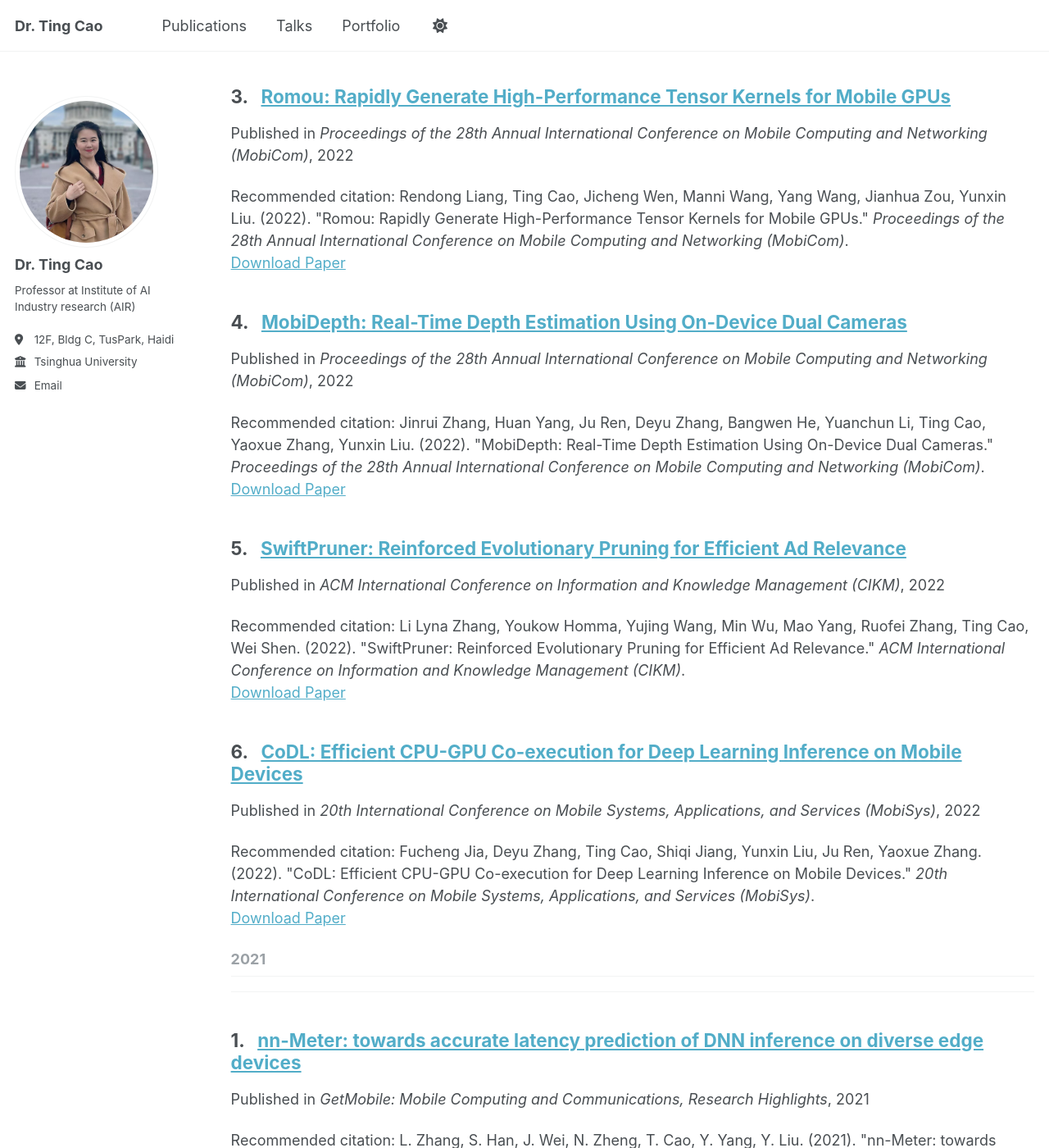
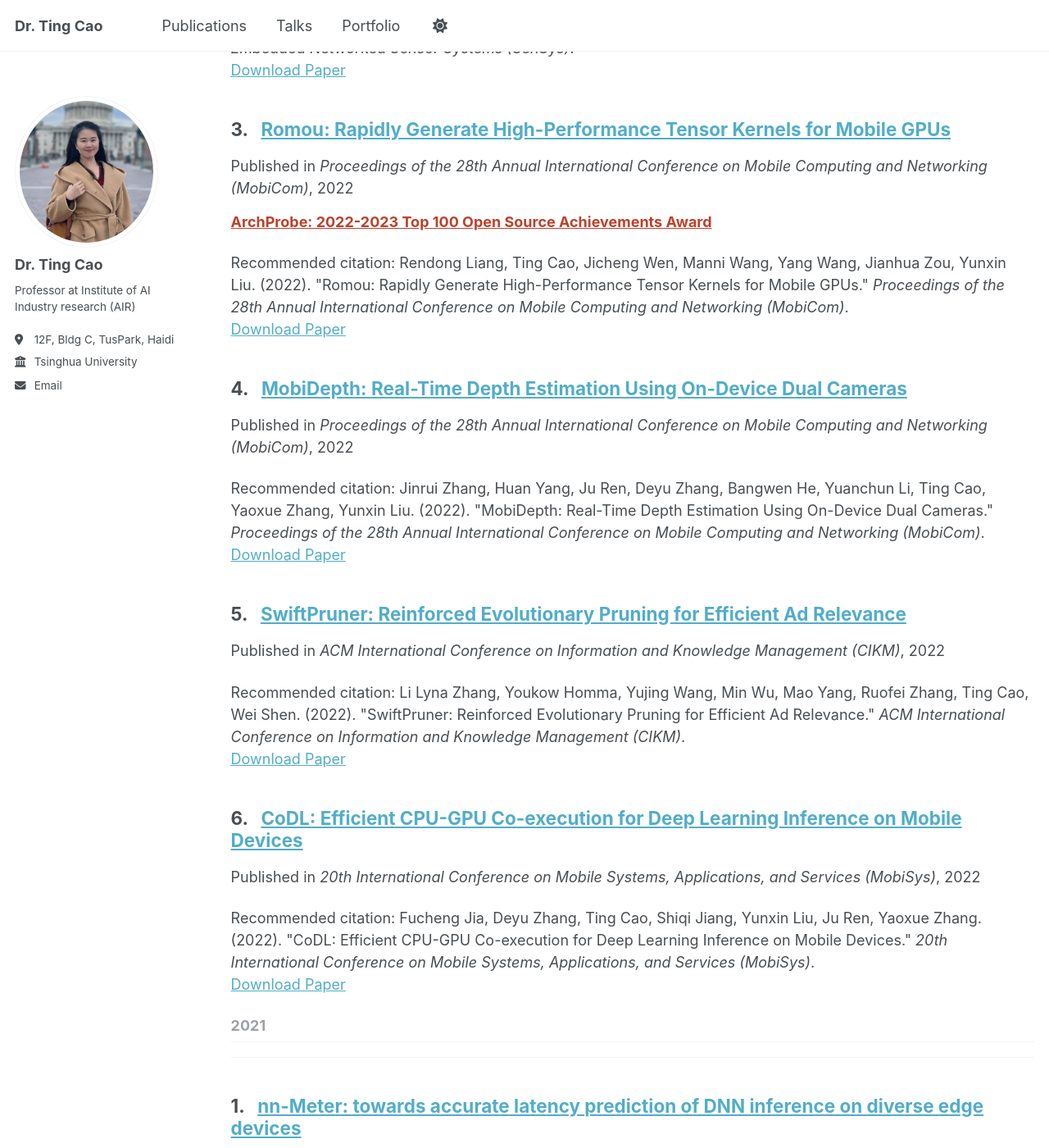
Before and after one commit to tingcao952/tingcao952.github.io, a Jekyll site: the page built from _pages/publications.html, in a window 1280 px wide and 1400 px high, scrolled down 10789 px. Shown: the whole window at 82% size. Built offline with Jekyll 4.4.1, drawn with Linux system fonts in a browser that asks for light colours; a script that is not in the unit is left out; some of the changed text lies outside the part shown.

Commit message:
Add award info

```diff
--- a/_includes/archive-single.html
+++ b/_includes/archive-single.html
@@ -51,7 +51,15 @@
           <p> {{ post.type }}, <i>{{ post.venue }}</i>, {{ post.date | default: "1900-01-01" | date: "%Y" }} </p>
         {% elsif post.collection == 'publications' %}
           <p>Published in <i>{{ post.venue }}</i>, {{ post.date | default: "1900-01-01" | date: "%Y" }}</p>
-          {% if post.award %}<p style="color: #bc412b; font-weight: bold; margin-top: -10px;">{{ post.award }}</p>{% endif %}
+          {% if post.award %}
+            <p style="color: #bc412b; font-weight: bold; margin-top: -10px;">
+              {% if post.awardurl %}
+                <a href="{{ post.awardurl }}" target="_blank" style="color: #bc412b; text-decoration: underline;">{{ post.award }}</a>
+              {% else %}
+                {{ post.award }}
+              {% endif %}
+            </p>
+          {% endif %}
         {% elsif post.date %}
          <p class="page__date"><strong><i class="fa fa-fw fa-calendar" aria-hidden="true"></i> {{ site.data.ui-text[site.locale].date_label | default: "Published:" }}</strong> <time datetime="{{ post.date | default: "1900-01-01" | date_to_xmlschema }}">{{ post.date | default: "1900-01-01" | date: "%B %d, %Y" }}</time></p>
         {% endif %}
--- a/_publications/2022-10-01-mobicom-romou.md
+++ b/_publications/2022-10-01-mobicom-romou.md
@@ -8,4 +8,6 @@ date: 2022-10-01
 venue: 'Proceedings of the 28th Annual International Conference on Mobile Computing and Networking (MobiCom)'
 paperurl: 'https://dl.acm.org/doi/abs/10.1145/3495243.3517020'
 citation: 'Rendong Liang, Ting Cao, Jicheng Wen, Manni Wang, Yang Wang, Jianhua Zou, Yunxin Liu. (2022). "Romou: Rapidly Generate High-Performance Tensor Kernels for Mobile GPUs." <i>Proceedings of the 28th Annual International Conference on Mobile Computing and Networking (MobiCom)</i>.'
+award: 'ArchProbe: 2022-2023 Top 100 Open Source Achievements Award'
+awardurl: 'https://www.benchcouncil.org/evaluation/opencs/annual.html'
 ---
```
Also changed, not shown: _publications/2021-12-01-getmobile-nnmeter.md (+1 -1 lines), _publications/2024-03-05-ppopp-convstencil.md (+1 -0 lines).
